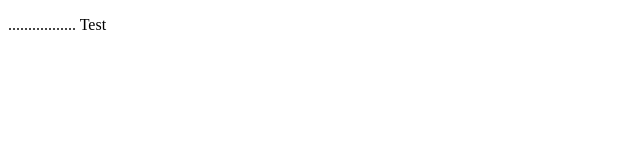
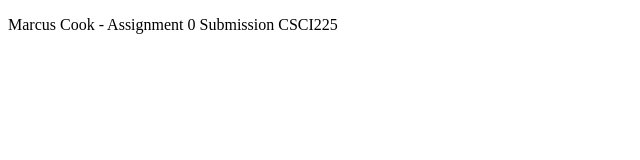
Before and after one commit to MarcusCook2/CSCI225, a plain HTML site: page index.html in a window 1280 px wide. Shown: the whole page, without its empty margins (0-640 px from the left). Drawn offline with Linux system fonts and the light colour scheme.

Commit message:
Update index.html

```diff
--- a/index.html
+++ b/index.html
@@ -7,7 +7,7 @@
     </head>
     <body>
         <p>
-            ................. Test
+            Marcus Cook - Assignment 0 Submission CSCI225
         </p>
     </body>
 
```
